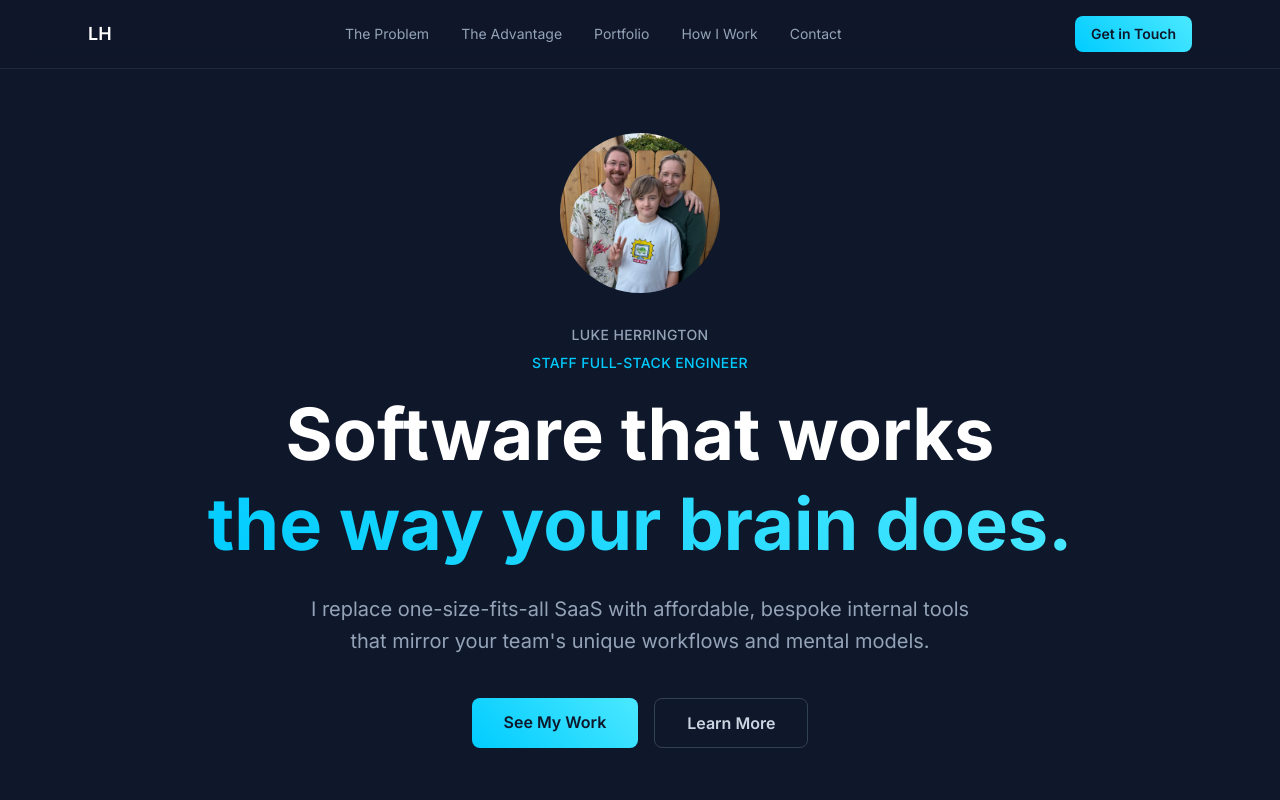
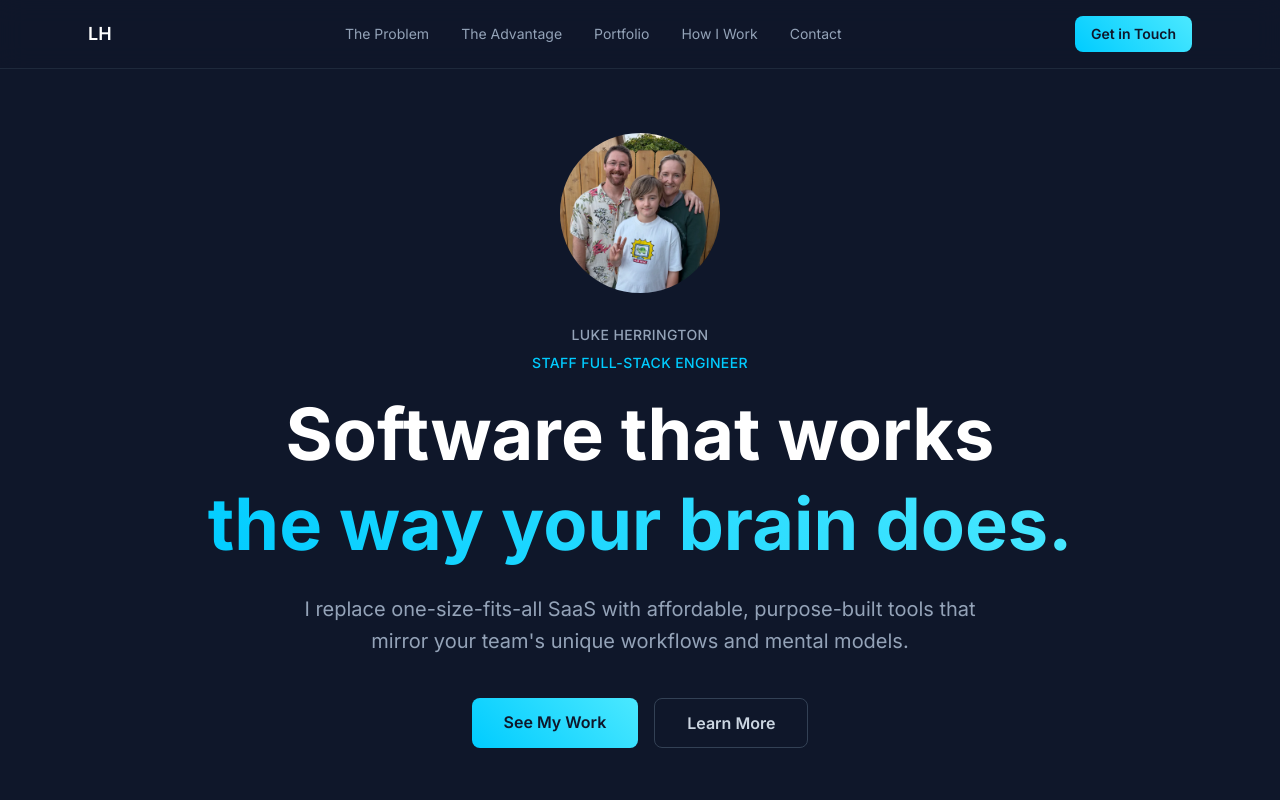
Before and after one commit to infiniteluke/lukeherrington.com, an Astro site: page / in a window 1280 px wide. Shown: the top 800 px of the page. Built offline with nearby package versions, Linux system fonts and the light colour scheme; Astro itself is replaced by a stand-in of ours.

Commit message:
Tweak hero tagline

```diff
--- a/src/components/Hero.astro
+++ b/src/components/Hero.astro
@@ -27,8 +27,8 @@
     <p
       class="text-lg md:text-xl text-slate-400 max-w-2xl mx-auto mb-10 leading-relaxed"
     >
-      I replace one-size-fits-all SaaS with affordable, bespoke internal tools
-      that mirror your team's unique workflows and mental models.
+      I replace one-size-fits-all SaaS with affordable, purpose-built tools that
+      mirror your team's unique workflows and mental models.
     </p>
     <div class="flex flex-col sm:flex-row gap-4 justify-center">
       <a
```
